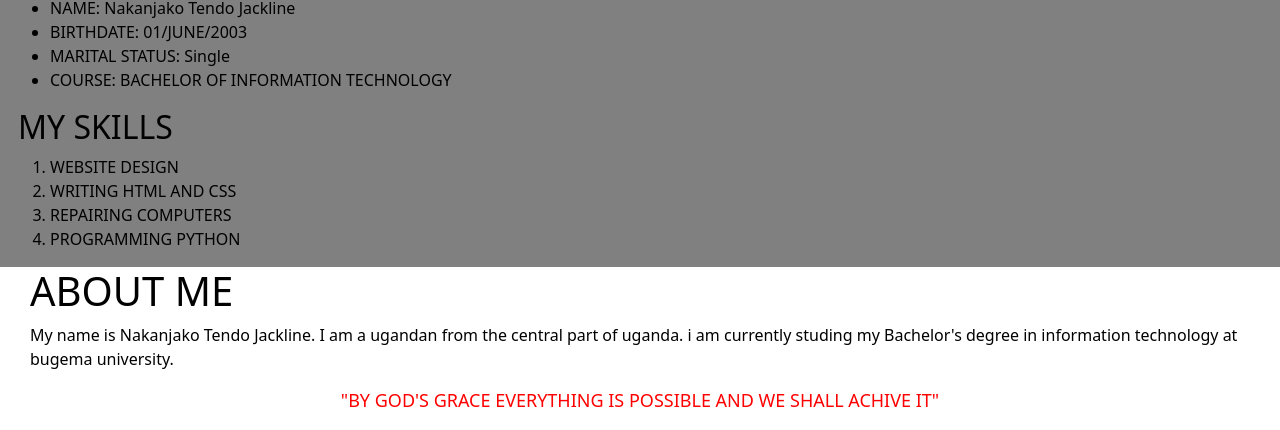
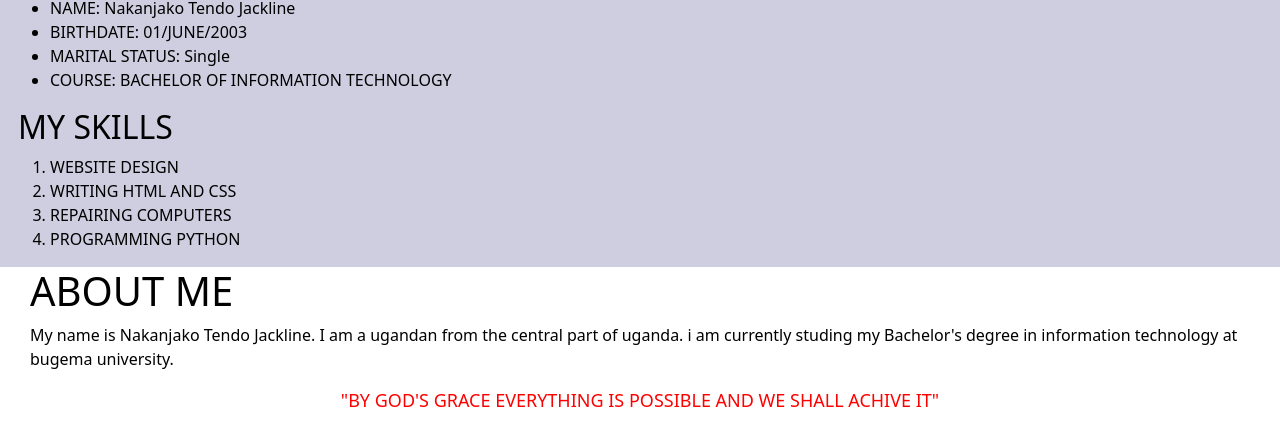
Before and after one commit to JACKIETendo/MY-WEBSITES, a plain HTML site: page INDEX.html in a window 1280 px wide. Shown: the part 730-1160 px from the top of the page. Drawn offline with nearby package versions, Linux system fonts and the light colour scheme.

Commit message:
Update INDEX.html

```diff
--- a/INDEX.html
+++ b/INDEX.html
@@ -21,7 +21,7 @@
         .RIGHTDIV{
             color: black;
             float: right;
-            background-color: gray;
+            background-color: rgb(206, 206, 224);
             padding-left: 30px;
             padding-right: 30px;
         }
```
